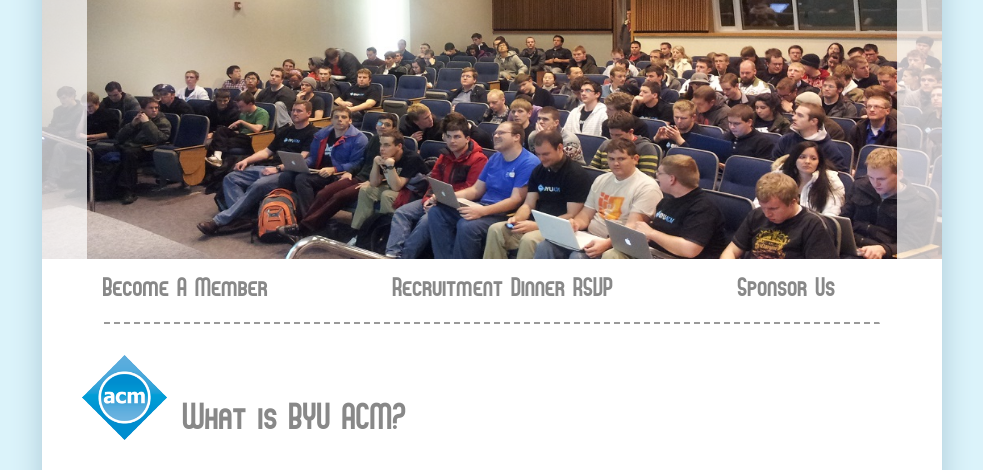
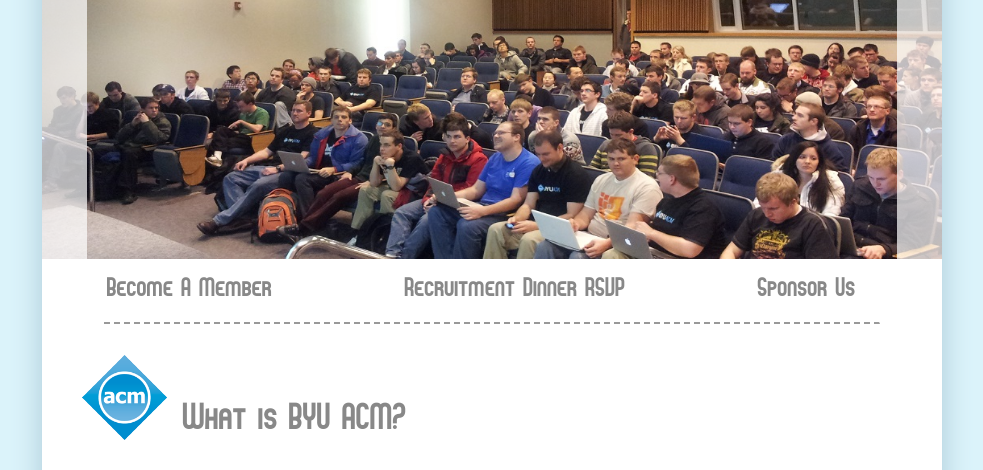
Before and after one commit to byuacm/byu-acm-web, a PHP site: page / in a window 1280 px wide. Shown: the part 206-676 px from the top of the page, without its empty margins (148-1131 px from the left). Run offline with PHP 8.4, Linux system fonts and the light colour scheme.

Commit message:
tweaked home page CSS again

```diff
--- a/public/css/main.css
+++ b/public/css/main.css
@@ -338,7 +338,7 @@ nav a.selected {
 
 #extra-nav .link{
 
-	margin: 0 60px;
+	margin: 0 64px;
 }
 
 #real-acm {
```
